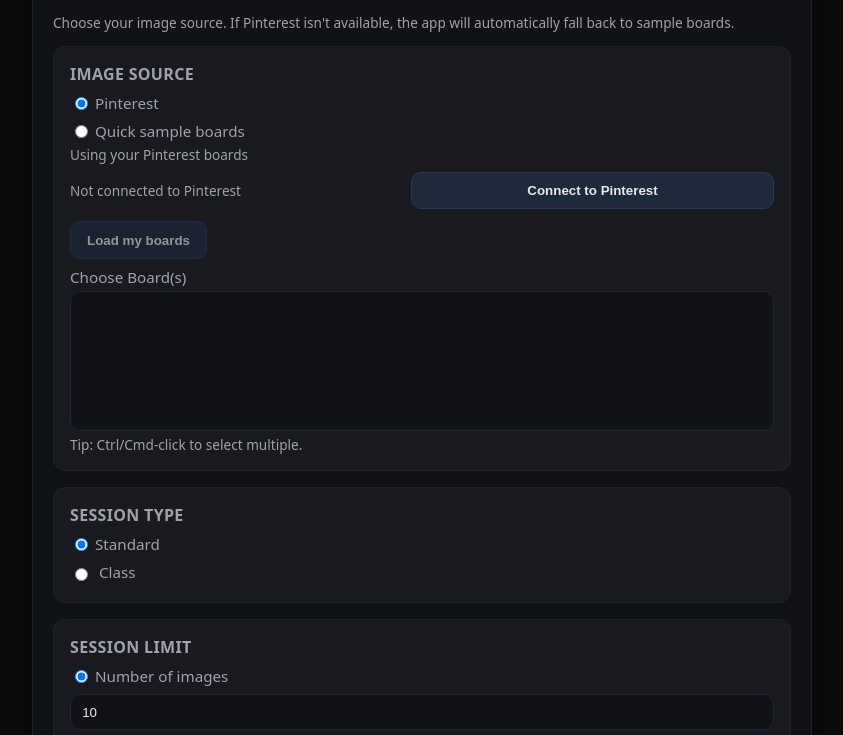
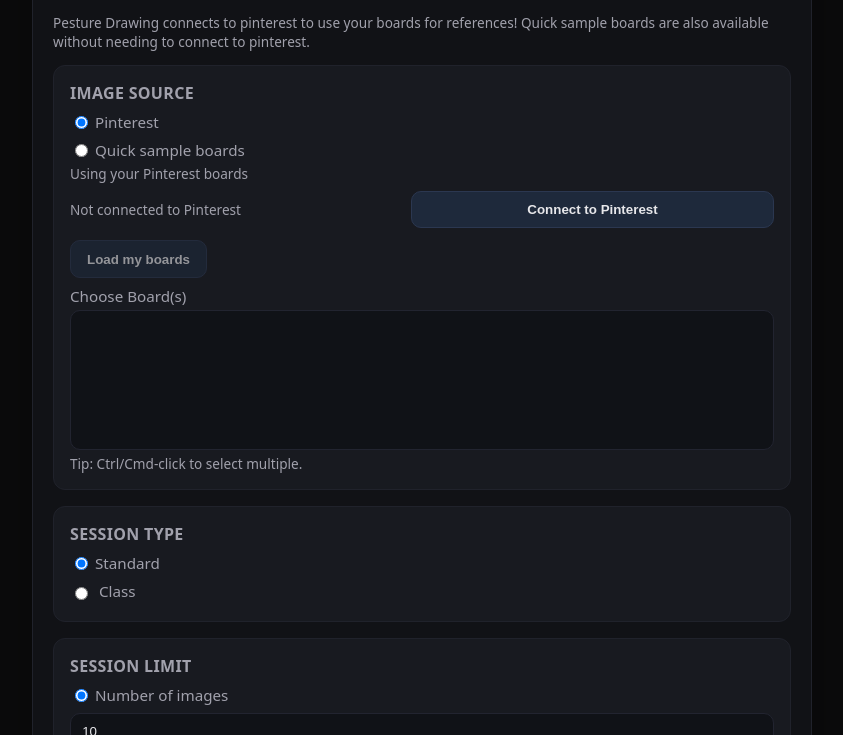
Before and after one commit to penumbrias/pesturedrawing, a website: page index.html in a window 1280 px wide. Shown: the part 148-883 px from the top of the page, without its empty margins (218-1061 px from the left). Drawn offline with Linux system fonts and the light colour scheme; no server answers.

Commit message:
Update index.html

```diff
--- a/index.html
+++ b/index.html
@@ -100,7 +100,7 @@
   <div class="setup" id="setup">
     <h1 style="Margin:0 0 1rem 0">Pesture Drawing</h1>
     <h2 style="margin:0 0 1rem 0">Start Drawing Session</h2>
-    <p class="hint" style="margin-top:.25rem">Choose your image source. If Pinterest isn't available, the app will automatically fall back to sample boards.</p>
+    <p class="hint" style="margin-top:.25rem">Pesture Drawing connects to pinterest to use your boards for references! Quick sample boards are also available without needing to connect to pinterest.</p>
 
     <div class="grid">
      <div class="col-12 card">
```
